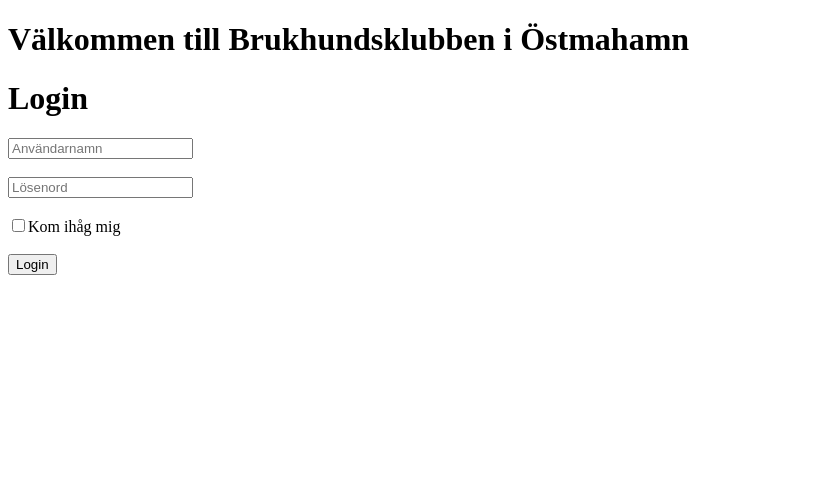
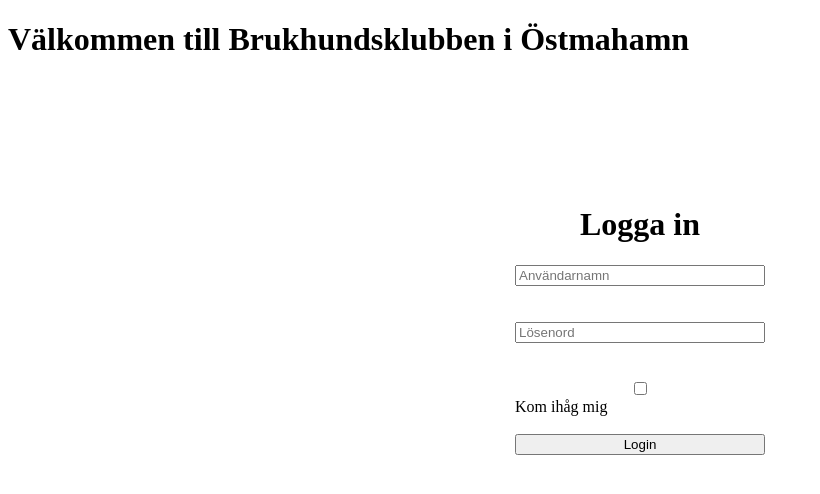
Before and after one commit to Lethargy00/inloggningssida, a plain HTML site: page index.html in a window 1280 px wide. Shown: the whole page, without its empty margins (0-820 px from the left). Drawn offline with Linux system fonts and the light colour scheme.

Commit message:
started adding css

```diff
--- a/index.html
+++ b/index.html
@@ -11,7 +11,7 @@
       <h1>Välkommen till Brukhundsklubben i Östmahamn</h1>
     </header>
     <div class="loginContainer">
-      <h1>Login</h1>
+      <h1 id="loginHeader">Logga in</h1>
       <form id="login-form">
         <input
           type="text"
--- a/script.js
+++ b/script.js
@@ -1,6 +1,7 @@
 function checkLoginStatus() {
     if (localStorage.getItem ("loggedIn") === "true") {
         document.getElementById("message").innerHTML = "Välkommen, du är nu inloggad";
+        document.getElementById("loginHeader").textContent = "Välkommen!"
         hideLoginForm();
         showLogoutButton();
     }
@@ -24,6 +25,7 @@ function logout() {
     showLoginForm();
     hideLogoutButton();
     document.getElementById("message").innerHTML = "";
+    document.getElementById("loginHeader").textContent = "Logga in"
 }
 
 
@@ -48,6 +50,7 @@ document.getElementById("login-form").addEventListener("submit", function (e) {
 
     if (username === namn && password === lösenord) {
         document.getElementById("message").innerHTML = "Välkommen, du är nu inloggad";
+        document.getElementById("loginHeader").textContent = "Välkommen!"
         localStorage.setItem("loggedIn", rememberMe)
         hideLoginForm();
         showLogoutButton();
--- a/style.css
+++ b/style.css
@@ -0,0 +1,13 @@
+.loginContainer {
+    display: flex;
+    flex-direction: column;
+    justify-content: center;
+    align-items: center;
+    height: 60vh;
+}
+
+#login-form{
+    display: grid;
+    grid-template-columns: 250px;
+
+}
```
Also changed, not shown: images/background.jpg (added).
